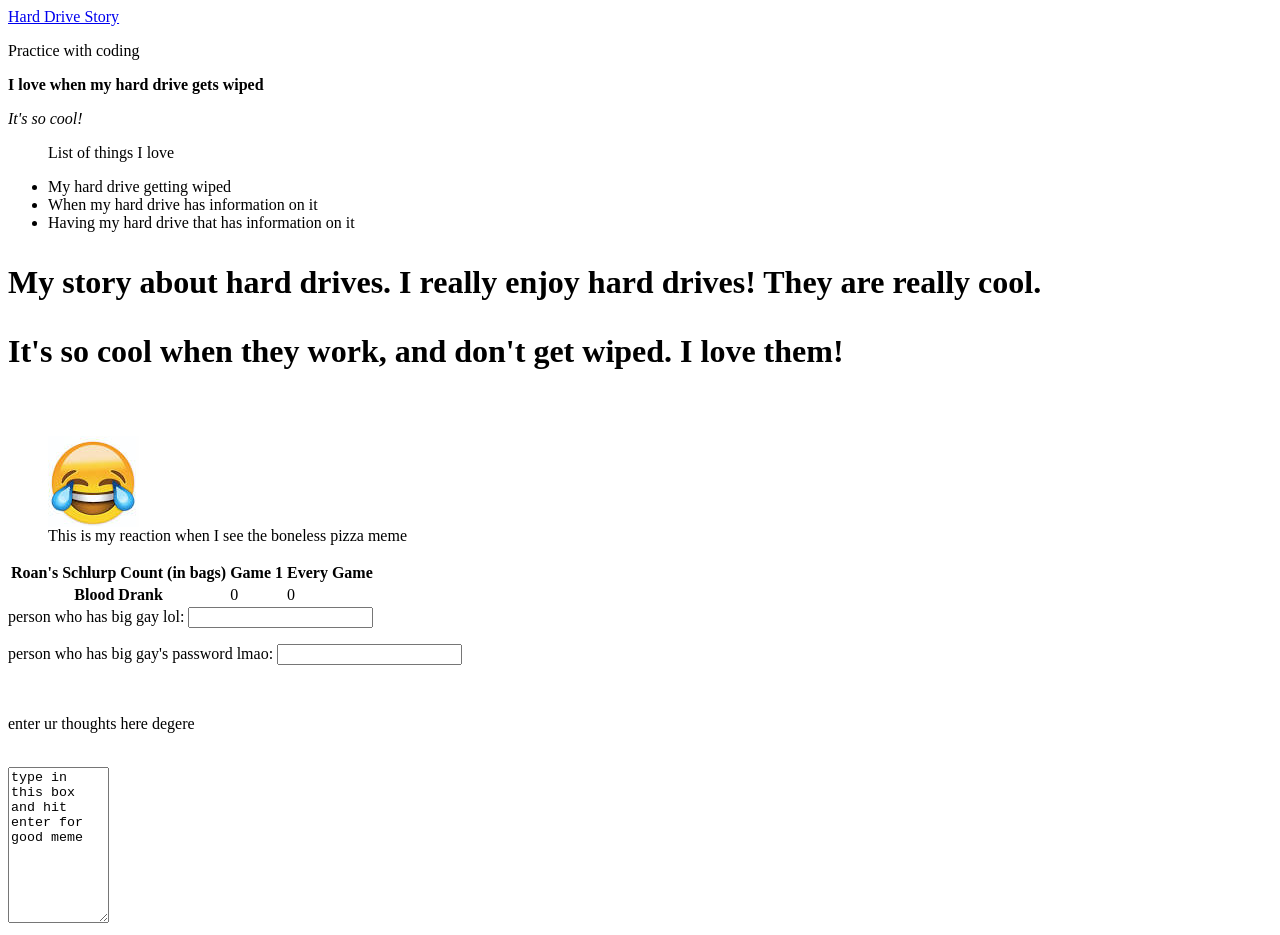
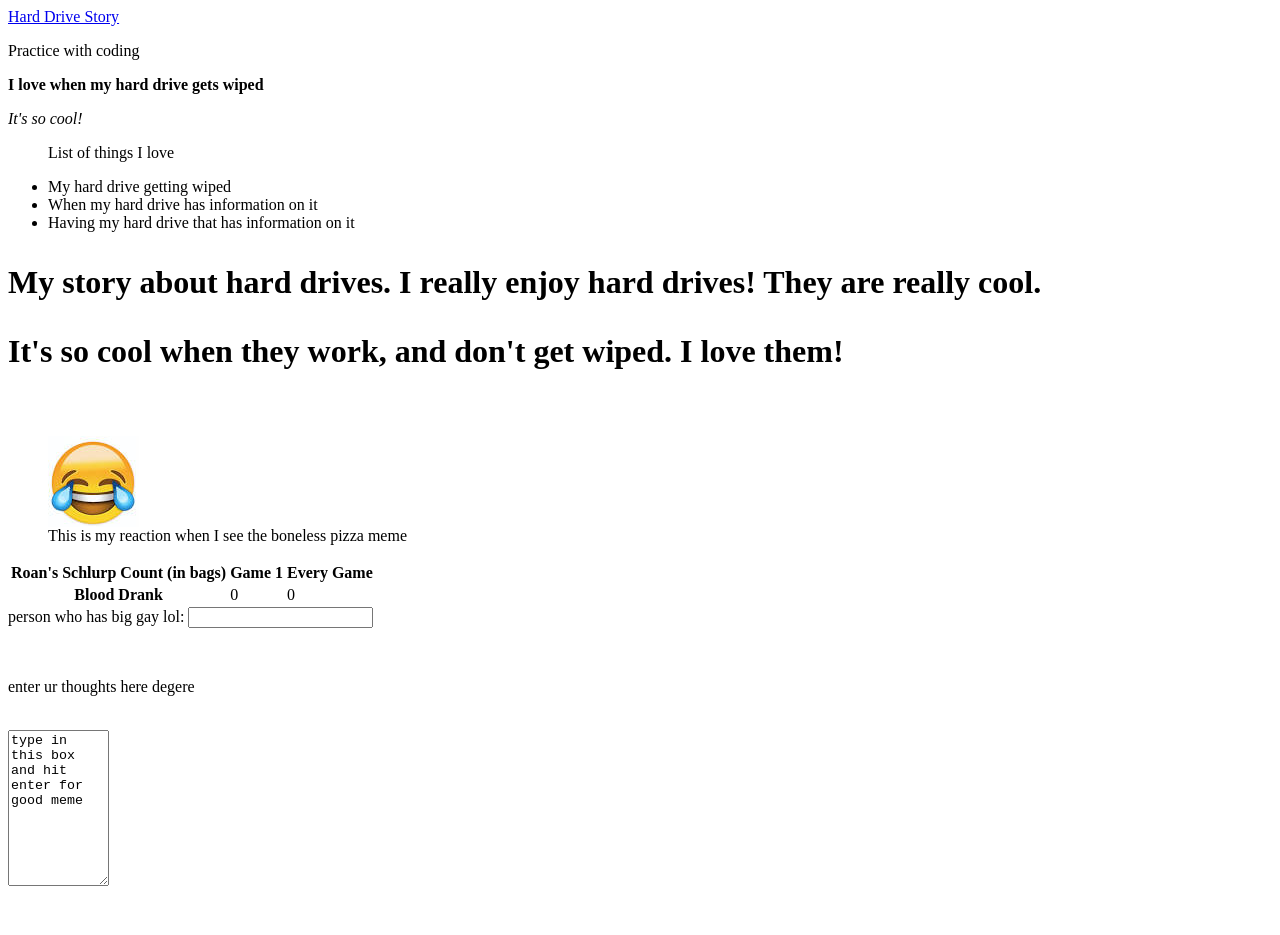
Before and after one commit to ZachHolzmann/ZachHolzmann.github.io, a plain HTML site: page index.html in a window 1280 px wide. After the commit the page ends 898 px from the top, so only its background shows below. Drawn offline with Linux system fonts and the light colour scheme.

Commit message:
meme haha

```diff
--- a/index.html
+++ b/index.html
@@ -42,9 +42,6 @@
 <form action="https://www.theonion.com/i-slapped-a-crying-child-and-called-him-a-nigger-and-i-1819584813"
 <p>person who has big gay lol:
   <input type="text" name="username" size="20" maxlength="50" />
-</p>
-<p>person who has big gay's password lmao:
-  <input type="password" name="password" size="20" maxlength="30" />
 </p>
 </form>
 <br>
```
